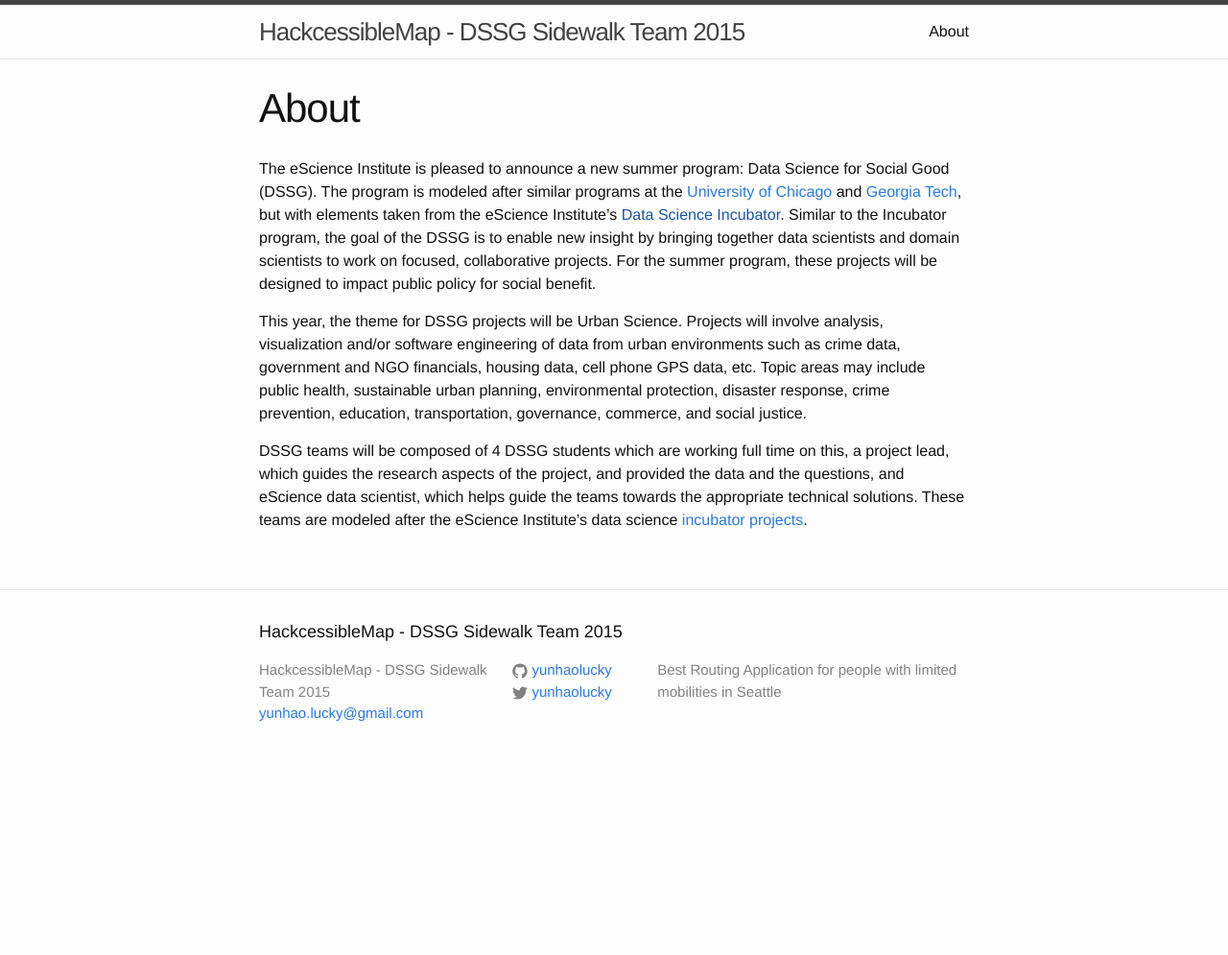
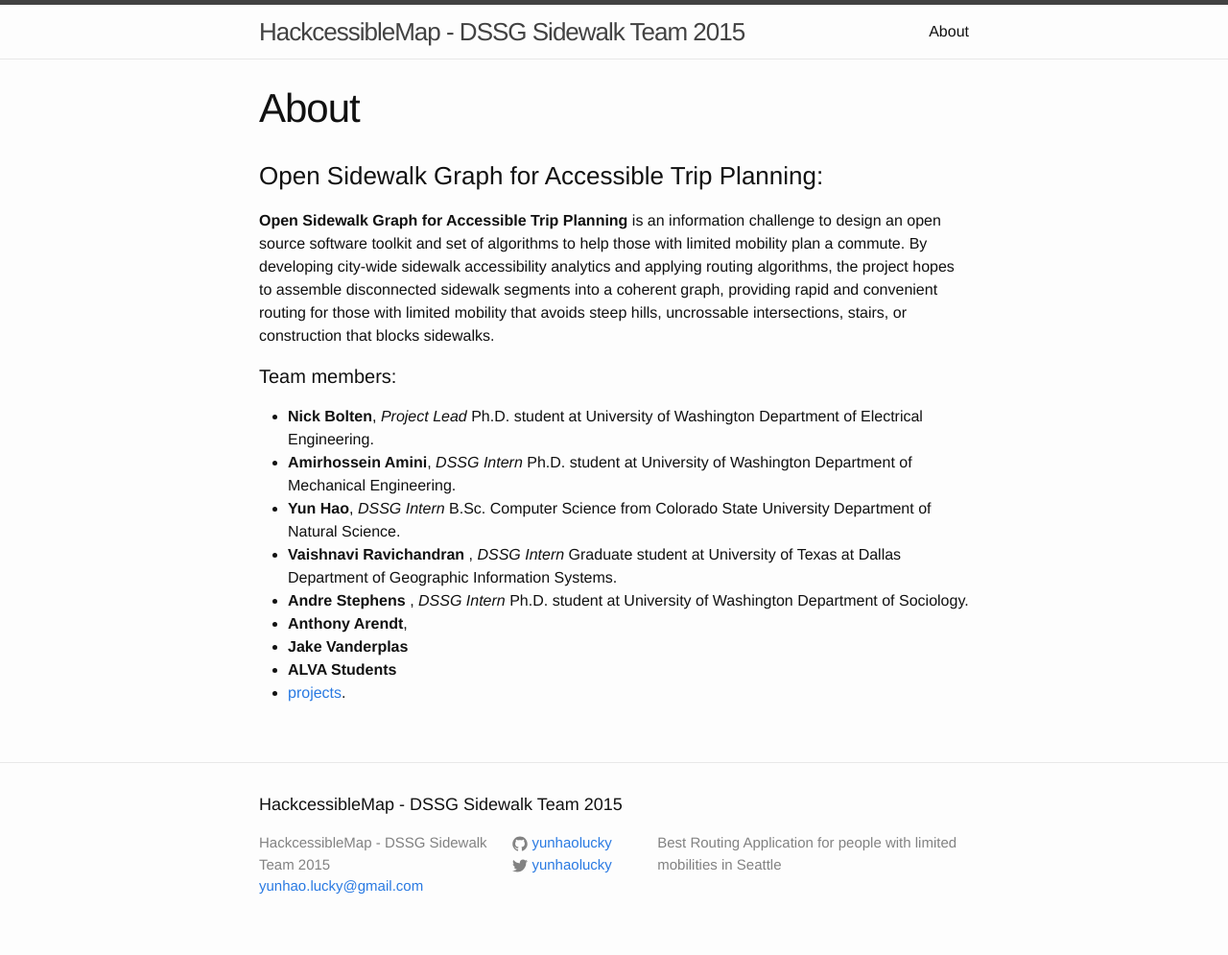
Before and after one commit to yunhaolucky/DSSG_sidewalk, a Jekyll site: the page built from about.md, in a window 1280 px wide. Shown: the whole page at 96% size. Built offline with Jekyll 4.4.1, drawn with Linux system fonts in a browser that asks for light colours; before the commit the page ends 900 px from its top, so only the background shows below that.

Commit message:
Update about.md

```diff
--- a/about.md
+++ b/about.md
@@ -4,8 +4,22 @@
 permalink: /about/
 ---
 
-The eScience Institute is pleased to announce a new summer program: Data Science for Social Good (DSSG). The program is modeled after similar programs at the [University of Chicago](http://dssg.io/) and [Georgia Tech](http://dssg-atl.io/), but with elements taken from the eScience Institute’s [Data Science Incubator](). Similar to the Incubator program, the goal of the DSSG is to enable new insight by bringing together data scientists and domain scientists to work on focused, collaborative projects. For the summer program, these projects will be designed to impact public policy for social benefit.
+### Open Sidewalk Graph for Accessible Trip Planning:
 
-This year, the theme for DSSG projects will be Urban Science. Projects will involve analysis, visualization and/or software engineering of data from urban environments such as crime data, government and NGO financials, housing data, cell phone GPS data, etc. Topic areas may include public health, sustainable urban planning, environmental protection, disaster response, crime prevention, education, transportation, governance, commerce, and social justice.
+**Open Sidewalk Graph for Accessible Trip Planning** is an information challenge to design an open source software toolkit and set of algorithms to help those with limited mobility plan a commute. By developing city-wide sidewalk accessibility analytics and applying routing algorithms, the project hopes to assemble disconnected sidewalk segments into a coherent graph, providing rapid and convenient routing for those with limited mobility that avoids steep hills, uncrossable intersections, stairs, or construction that blocks sidewalks.
 
-DSSG teams will be composed of 4 DSSG students which are working full time on this, a project lead, which guides the research aspects of the project, and provided the data and the questions, and eScience data scientist, which helps guide the teams towards the appropriate technical solutions. These teams are modeled after the eScience Institute's data science [incubator projects](http://data.washington.edu/incubator/).
+####Team members:
+* **Nick Bolten**, *Project Lead*
+Ph.D. student at University of Washington Department of Electrical Engineering.
+* **Amirhossein Amini**, *DSSG Intern*
+Ph.D. student at University of Washington Department of Mechanical Engineering.
+* **Yun Hao**, *DSSG Intern*
+B.Sc. Computer Science from Colorado State University Department of Natural Science.
+* **Vaishnavi Ravichandran** , *DSSG Intern*
+Graduate student at University of Texas at Dallas Department of Geographic Information Systems.
+* **Andre Stephens** , *DSSG Intern*
+Ph.D. student at University of Washington Department of Sociology.
+* **Anthony Arendt**,
+* **Jake Vanderplas**
+* **ALVA Students**
+* [projects](https://github.com/yunhaolucky/DSSG_sidewalk/).
```
